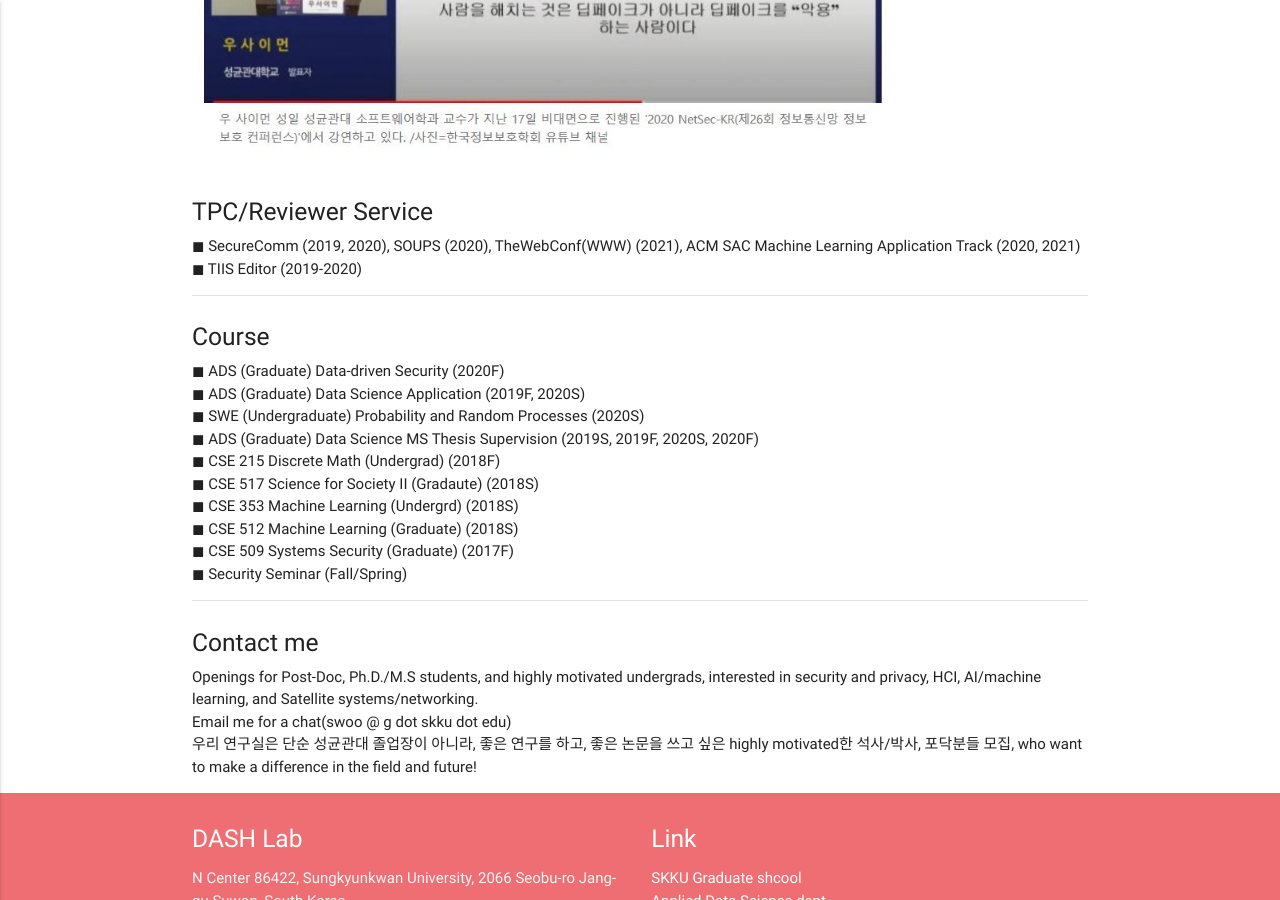
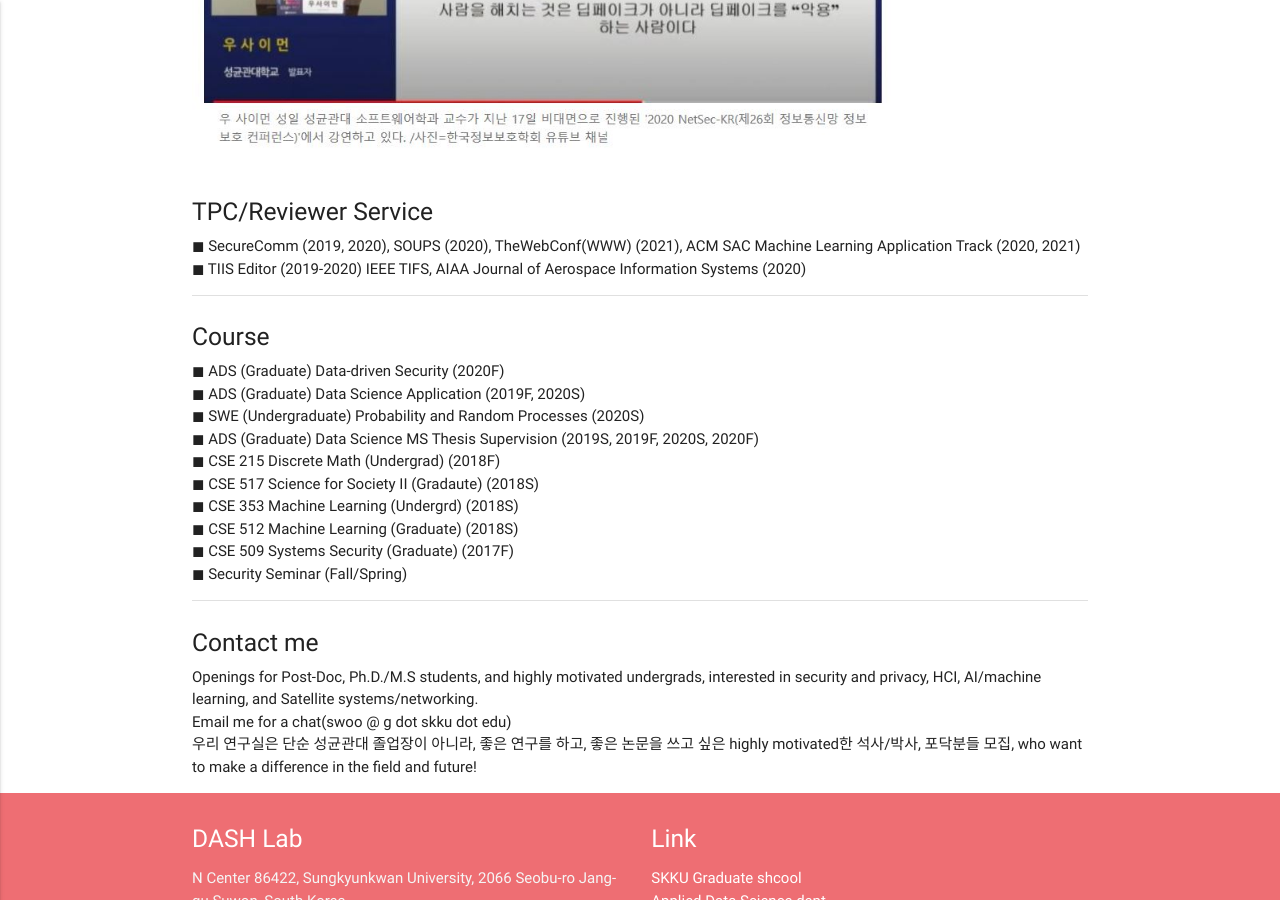
Before and after one commit to Yurim990507/DASH-Lab.github.io, a Jekyll site: the page built from example1.md, in a window 1280 px wide and 900 px high, scrolled down 1041 px. Built offline with Jekyll 4.4.1, drawn with Linux system fonts in a browser that asks for light colours.

Commit message:
Update example1.md

```diff
--- a/example1.md
+++ b/example1.md
@@ -43,7 +43,7 @@ permalink: /About/
 <div class="section">
     <h5>TPC/Reviewer Service</h5>
           ◼ SecureComm (2019, 2020), SOUPS (2020), TheWebConf(WWW) (2021), ACM SAC Machine Learning Application Track (2020, 2021)<br>
-          ◼ TIIS Editor (2019-2020) <br>
+          ◼ TIIS Editor (2019-2020) IEEE TIFS, AIAA Journal of Aerospace Information Systems (2020)<br>
 
 </div>
 <div class="divider"></div>
```
